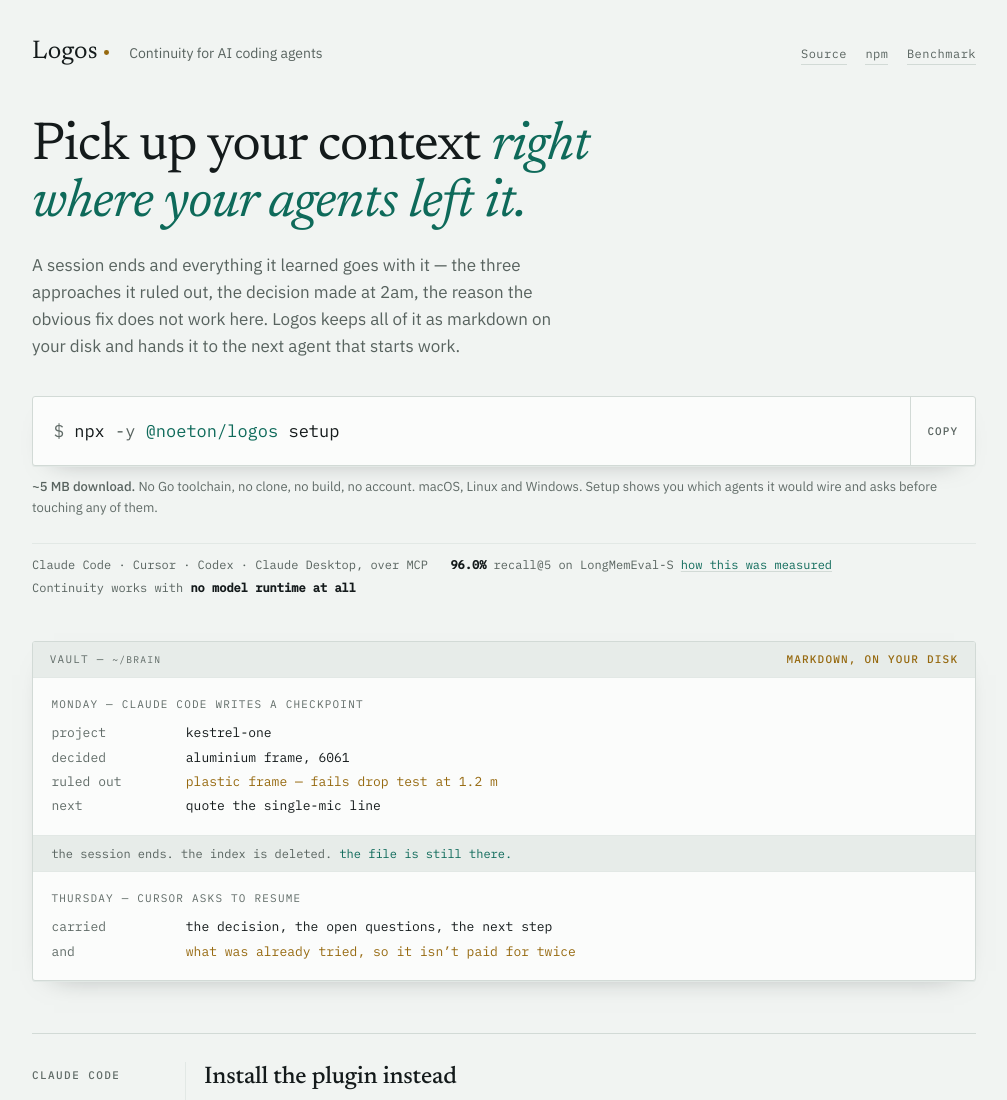
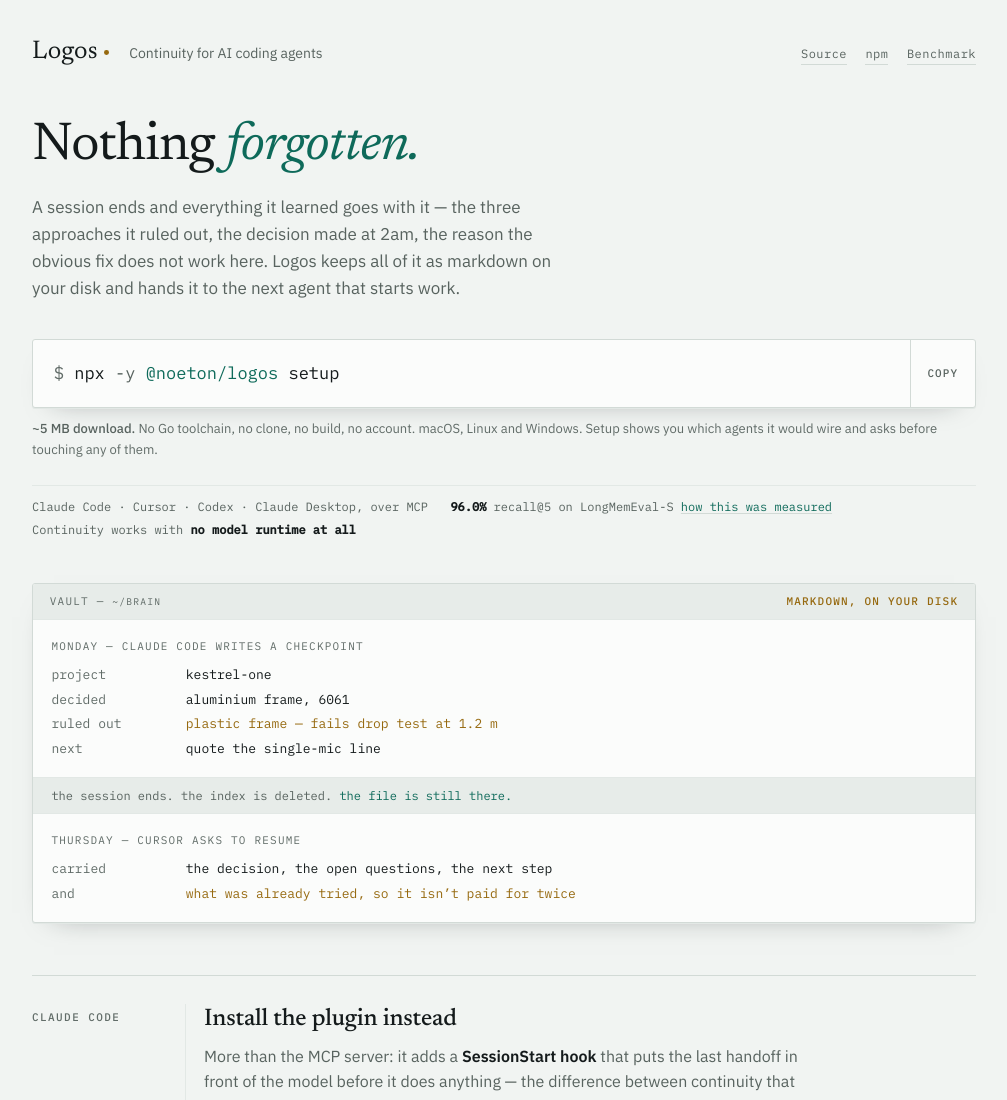
Before and after one commit to Coder8124/brain, a plain HTML site: page docs/index.html in a window 1280 px wide. Shown: the top 1100 px of the page, without its empty margins (136-1143 px from the left). Drawn offline with Linux system fonts and the light colour scheme.

Commit message:
The hero promises the outcome and says nothing about how

```diff
--- a/docs/index.html
+++ b/docs/index.html
@@ -451,7 +451,7 @@
   </header>
 
   <section class="hero">
-    <h1 class="fade">Pick up your context <em>right where your agents left it.</em></h1>
+    <h1 class="fade">Nothing <em>forgotten.</em></h1>
     <p class="sub fade">
       A session ends and everything it learned goes with it &mdash; the three approaches
       it ruled out, the decision made at 2am, the reason the obvious fix does not work
```
